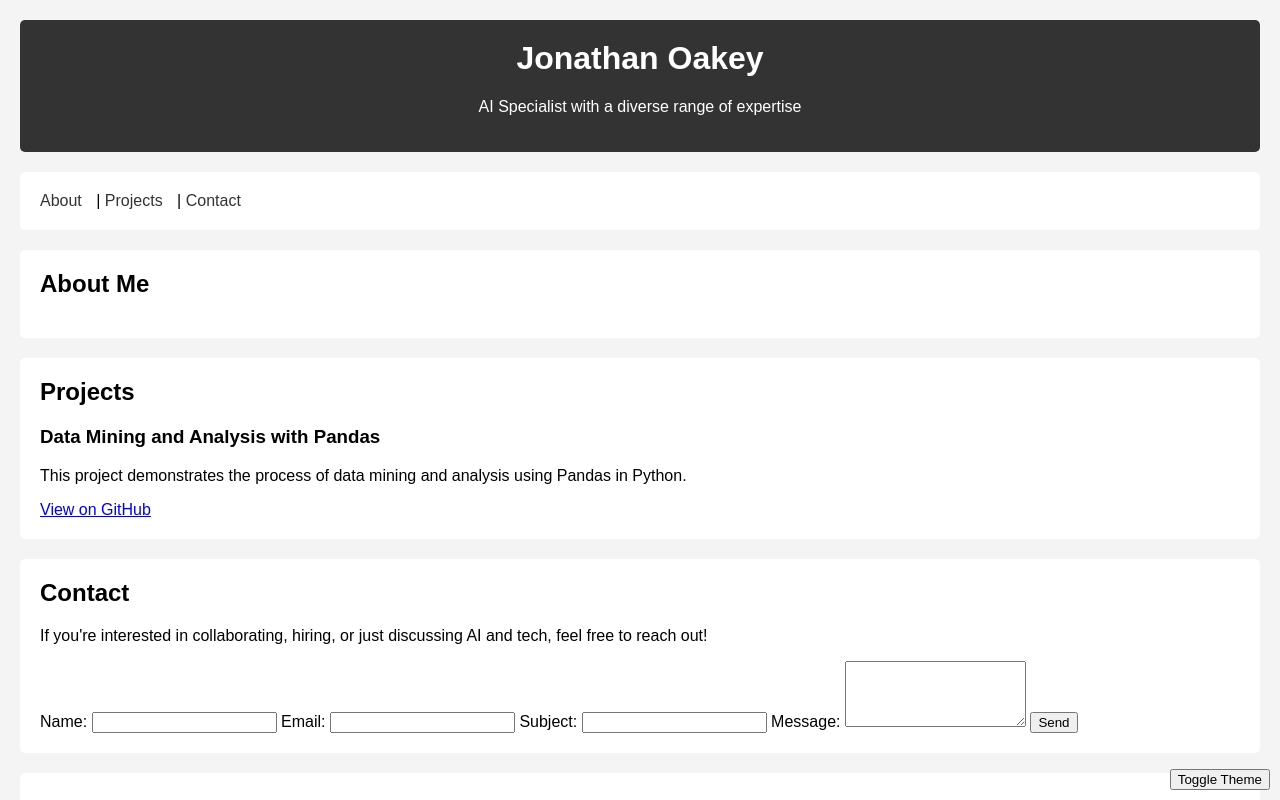
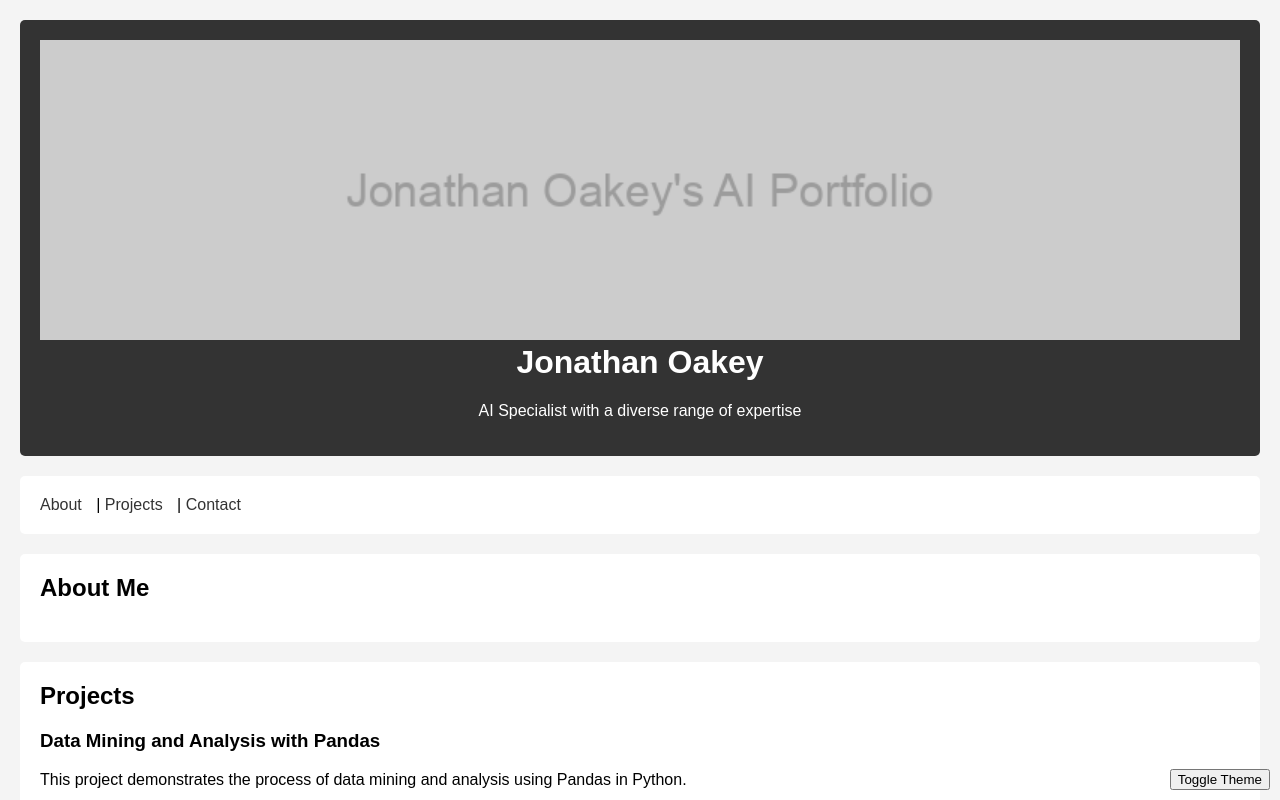
Before and after one commit to reducesteps/ai_portfolio, a plain HTML site: page index.html in a window 1280 px wide. Shown: the top 800 px of the page. Drawn offline with Linux system fonts and the light colour scheme.

Commit message:
Add portfolio banner image to website

```diff
--- a/index.html
+++ b/index.html
@@ -8,6 +8,7 @@
 </head>
 <body>
     <header>
+        <img src="portfolio_image.png" alt="Jonathan Oakey's AI Portfolio" style="width:100%;">
         <h1>Jonathan Oakey</h1>
         <p>AI Specialist with a diverse range of expertise</p>
     </header>
```
Also changed, not shown: portfolio_image.png (added).
